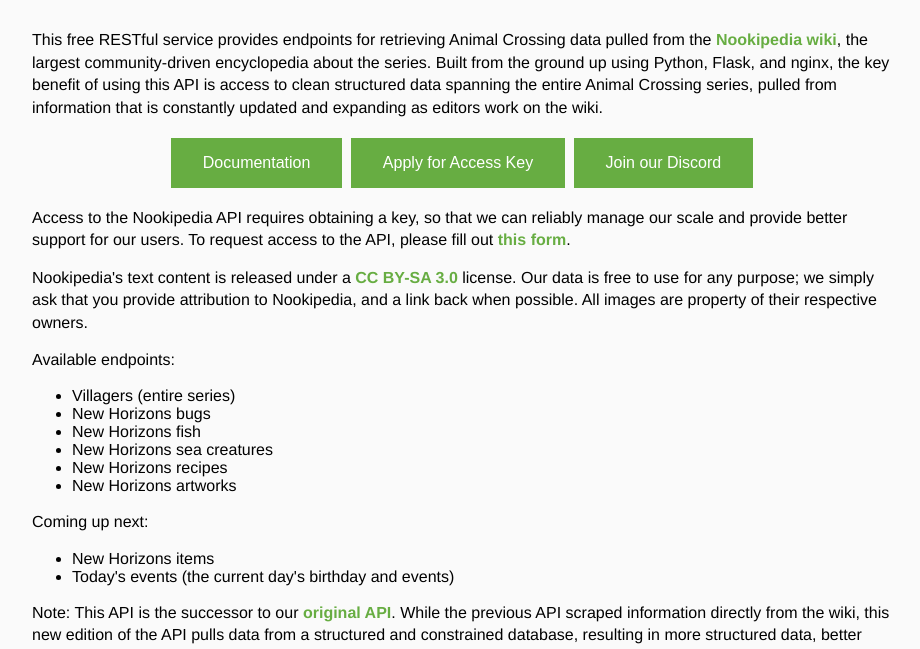
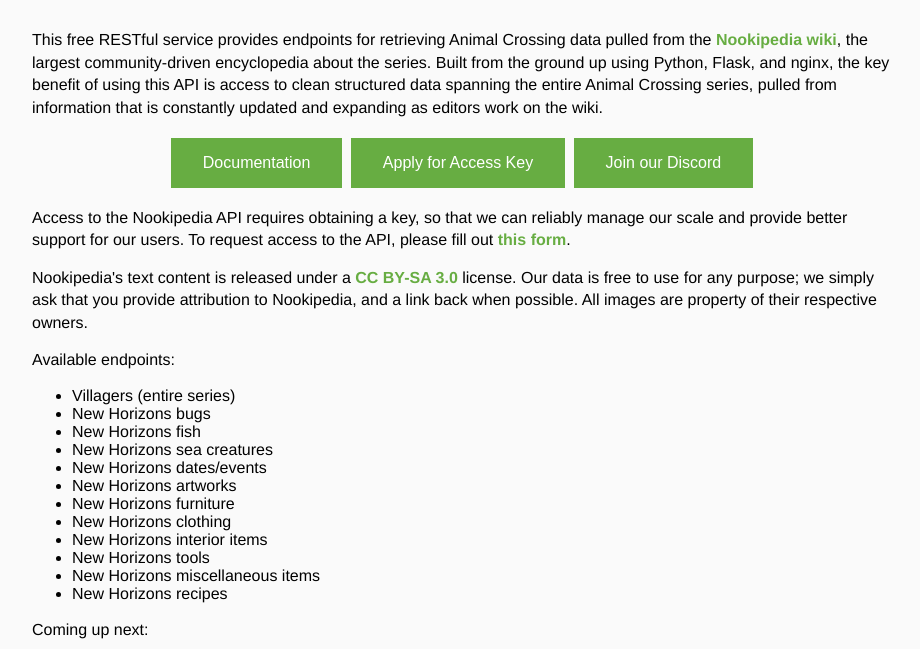
Before and after one commit to Nookipedia/nookipedia-api, a plain HTML site: page static/index.html in a window 1280 px wide. Shown: the part 150-799 px from the top of the page, without its empty margins (178-1098 px from the left). Drawn offline with Linux system fonts and the light colour scheme; files that its build step writes are made by us from their sources; files whose address does not match are found by name.

Commit message:
Expanding endpoint list

```diff
--- a/static/index.html
+++ b/static/index.html
@@ -53,8 +53,14 @@
           <li>New Horizons bugs</li>
           <li>New Horizons fish</li>
           <li>New Horizons sea creatures</li>
+          <li>New Horizons dates/events</li>
+          <li>New Horizons artworks</li>
+          <li>New Horizons furniture</li>
+          <li>New Horizons clothing</li>
+          <li>New Horizons interior items</li>
+          <li>New Horizons tools</li>
+          <li>New Horizons miscellaneous items</li>
           <li>New Horizons recipes</li>
-          <li>New Horizons artworks</li>
       </ul>
     </p>
     <p>
```
